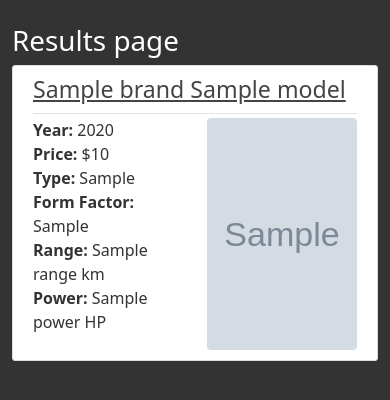
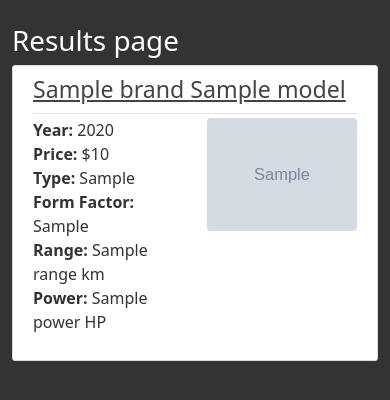
Before and after one commit to henryinqz/FindYourEV-Flask, a Flask app: template templates/results.html in a window 390 px wide. Shown: the part 56-456 px from the top of the page. Run offline with Flask 2, Linux system fonts and the light colour scheme; the template is opened without the code that fills it: most values are stand-ins (such as "Sample title", 1, 10 or a date in 2020); grey boxes marked "Sample" are stand-in pictures.

Commit message:
Added img-responsive class to result images

```diff
--- a/ev_database.csv
+++ b/ev_database.csv
@@ -29,7 +29,7 @@ Hyundai,KONA,2021,204,FWD,SUV,62989,BEV,360,https://images.dealer.com/ddc/vehicl
 Hyundai,NEXO,2021,160,FWD,SUV,73000,HFCV,570,https://imageonthefly.autodatadirect.com/images/?IMG=USC90HYS171A021001.png&HEIGHT=496&WIDTH=751
 Jaguar,I-PACE,2021,400,AWD,SUV,113597,BEV,226,https://smartcdn.prod.postmedia.digital/driving/wp-content/uploads/2019/03/chrome-image-399655.png
 Karma,Revero,2020,403,RWD,Sedan,169000,PHEV,482,https://cdn.jdpower.com/ChromeImageGallery/Expanded/Transparent/640/2020KAC02_640/2020KAC020001_640_01.png
-Kia,Niro ,2020,204,FWD,SUV,59417,BEV,310,https://cdn.jdpower.com/ChromeImageGallery/Expanded/Transparent/640/2020KIS04_640/2020KIS040001_640_01.png
+Kia,Niro,2020,204,FWD,SUV,59417,BEV,310,https://cdn.jdpower.com/ChromeImageGallery/Expanded/Transparent/640/2020KIS04_640/2020KIS040001_640_01.png
 Kia,Optima,2020,185,FWD,Large,35857,PHEV,800,https://www.kia.ca/content/vehicles/2020vmp/2020-optimahybrid/jellybeans/jellybean-aurorablack-mobile.png
 Kia,Soul EV,2021,109,FWD,Station Wagon,44504,BEV,178,https://di-uploads-pod1.s3.amazonaws.com/carriagekia/uploads/2014/11/kia-soul-ev1.png
 Kia,Soul EV Luxury,2020,109,FWD,Station Wagon,50808,BEV,178,https://www.fosterkia.com/wp-content/uploads/2019/04/soulev.jpg
--- a/templates/results.html
+++ b/templates/results.html
@@ -21,7 +21,7 @@
                         </p>
                     </div>
                     <div class="col">
-                        <img class="float-right rounded h-100 w-100" src="{{ car.image }}">
+                        <img class="img-responsive float-right rounded w-100" src="{{ car.image }}">
                     </div>
                     <!-- url_for('static', filename='pics/' + car.image_file) -->
                 </div>
```
